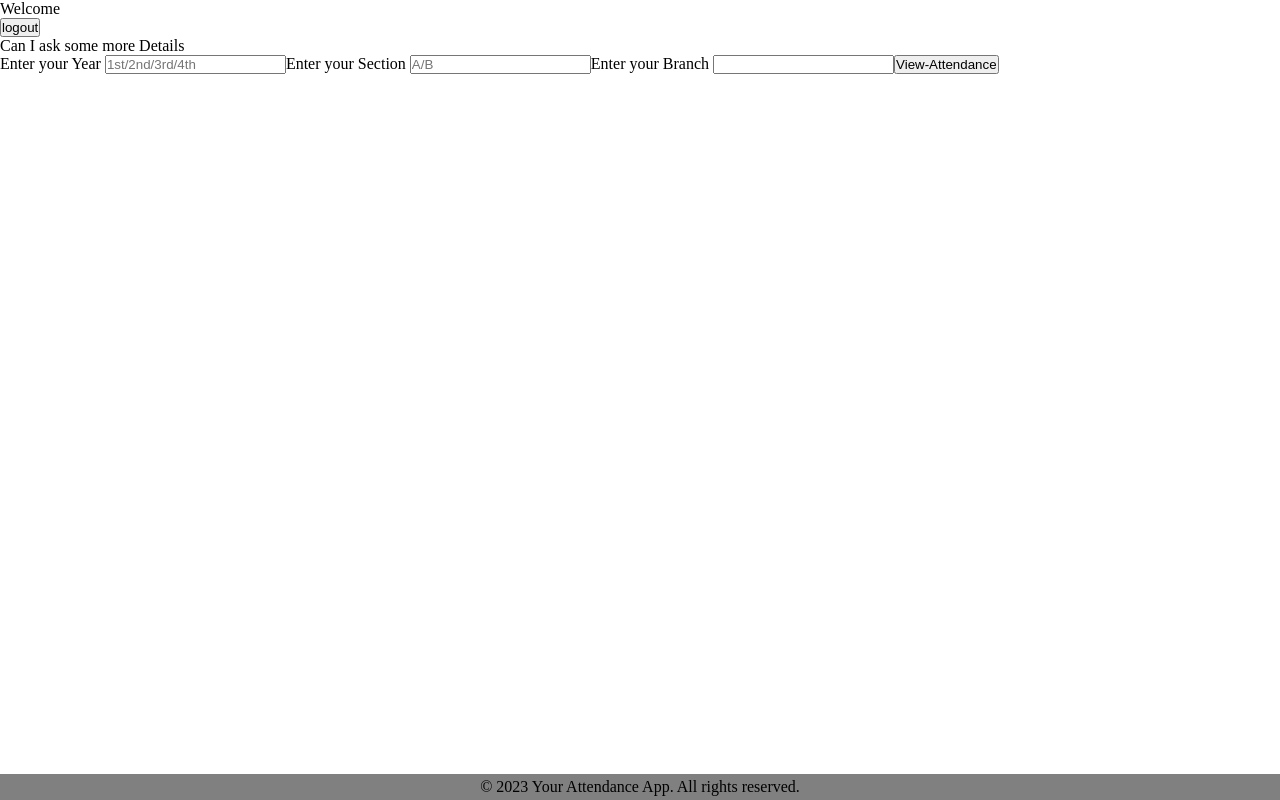
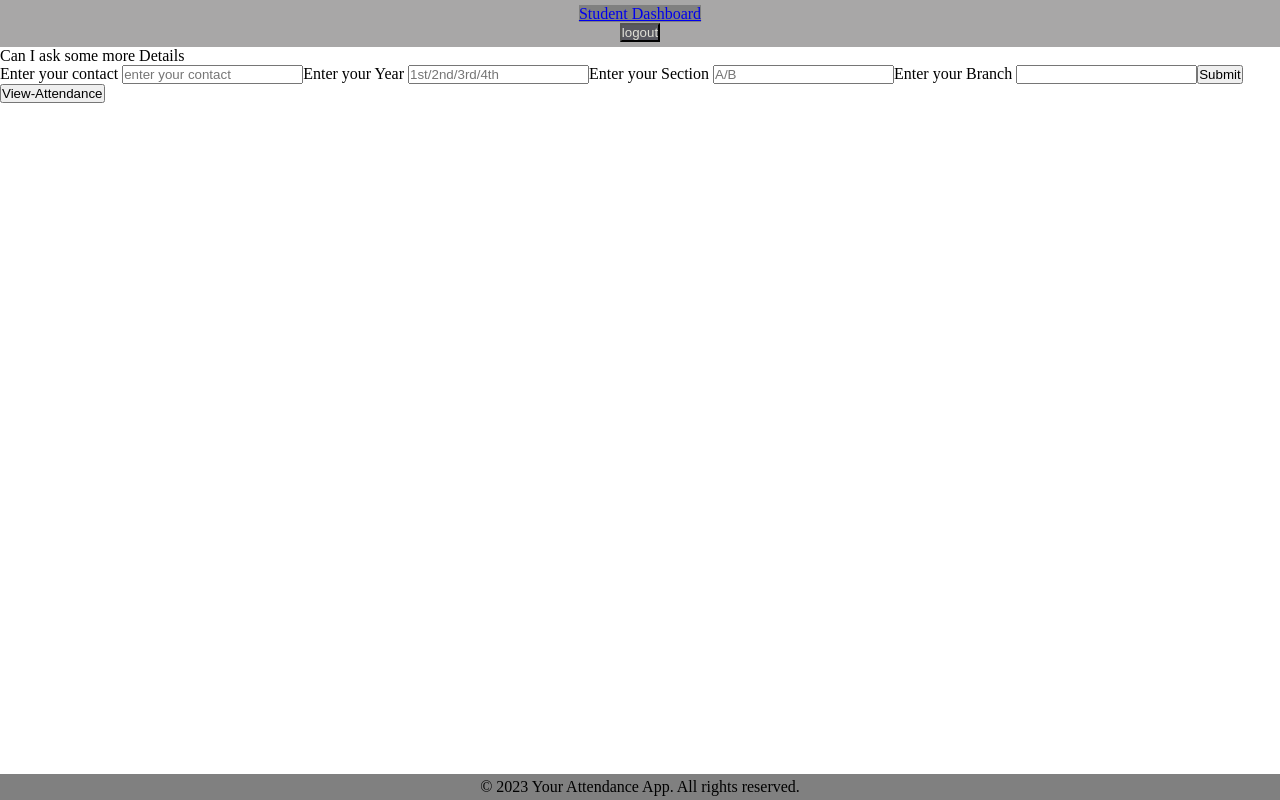
Before and after one commit to Manavmodi4703/Attenddence, a React (Create React App) app: page /studentdashboard in a window 1280 px wide. Built offline with nearby package versions, Linux system fonts and the light colour scheme.

Commit message:
services

```diff
--- a/src/component/faculty/index.jsx
+++ b/src/component/faculty/index.jsx
@@ -24,7 +24,7 @@ const FacultyRegistration = () => {
     }
 
     axios
-    .post("https://server-api1-li2k.onrender.com/api/user/add", {
+    .post("https://quizattendace.onrender.com/api/user/add", {
       name,
       contact,
       password,
--- a/src/component/home/index.jsx
+++ b/src/component/home/index.jsx
@@ -19,17 +19,17 @@ const Home = (role) => {
 
   services.user.login({
         contact,
-        password,
+        password
       })
       .then((res) => {
         console.log("Details", res.data);
         console.log(role);
-        console.log(res.data.role)
+        console.log(res.data.user.role)
         alert("Logged IN successfully");
-        if (res.data.role.toLowerCase() === "student") {
+        if (res.data.user.role.toLowerCase() === "student") {
           navigate("/studentdashboard");
         }
-        else if(res.data.role.toLowerCase() === "faculty"){
+        else if(res.data.user.role.toLowerCase() === "faculty"){
           navigate("/faculty-login")
         }
       })
--- a/src/component/markPage/index.jsx
+++ b/src/component/markPage/index.jsx
@@ -8,7 +8,7 @@ const Mark = () => {
 const [myData, setMyData] = useState([])
 useEffect(() => {
   axios.get
-  ("https://server-api1-li2k.onrender.com/api/user/read")
+  ("https://quizattendace.onrender.com/api/user/read")
   .then((res) =>
   setMyData(res.data.filter(user => user.role === 'student'))
   );
--- a/src/component/student-dashboard/index.jsx
+++ b/src/component/student-dashboard/index.jsx
@@ -1,7 +1,14 @@
 import React, { useState } from 'react';
+import { Wrapper } from './style';
+import { Link } from 'react-router-dom';
+import { services } from '../../services';
 
 const StudentDashboard = () => {
   const [showSubjectSelection, setShowSubjectSelection] = useState(false);
+  const[contact,setContact] =useState()
+  const[year,setYear] =useState()
+  const[section,setSection] = useState()
+  const[branch,setBranch] = useState()
 
   const handleViewAttendance = () => {
     setShowSubjectSelection(true);
@@ -10,26 +17,86 @@ const StudentDashboard = () => {
     window.location = "/"
   }
 
+  const handleSubmit = (e) =>{
+    e.target.value = "loading"
+    e.target.succeed = "true"
+    services.user.update({
+        contact,
+        year,
+        section,
+        branch
+      })
+      .then((res) => {
+        console.log("Updates", res.data);
+        alert("Update successfully");
+      }).catch((err )=>{
+        console.log(err)
+        alert("error in updating")
+      }).finally(()=>{
+        e.target.value = "Success";
+        e.target.succeed = "false";
+        setContact("");
+        setBranch(" ");
+        setYear(" ");
+        setSection(" ");
+
+      });
+
+  }
+
+
+
+
   return (
-    <div>
-      <header>Welcome</header>
-      <a href="#logout" onClick={handleLogout}><input type="button" value="logout" /></a>
+    <Wrapper>
+          <div>
+      <header className='header'><Link className='link' to="/studentdashboard">Student Dashboard</Link>
+      <br />
+      <a href="#logout" onClick={handleLogout}><input className='logout' type="button" value="logout" /></a>
+      </header>
+
       <p>Can I ask some more Details</p>
-      <label htmlFor="year">Enter your Year </label>
-     <input type="text"
+      <label htmlFor="contact">Enter your contact </label>
+     <input
+     type="text"
+     value={contact}
+     placeholder='enter your contact'
+     onChange={(e)=>setContact(e.target.value)}
+     pattern='[1-4]{1}[a-z]{2}'
+     required
+     />
+
+
+    <label htmlFor="year">Enter your Year </label>
+     <input
+     type="text"
+     value={year}
      placeholder='1st/2nd/3rd/4th'
+     onChange={(e)=>setYear(e.target.value)}
      pattern='[1-4]{1}[a-z]{2}'
-     required/>
-      <label htmlFor="year">Enter your Section </label>
-    <input type="text"
+     required
+     />
+
+    <label htmlFor="section">Enter your Section </label>
+    <input
+    type="text"
+    value={section}
+    onChange={(e)=>setSection(e.target.value)}
     placeholder='A/B'
+    />
+
+    <label htmlFor="branch ">Enter your Branch </label>
+      <input type="text"
+       onChange={(e)=>setBranch(e.target.value)}
      />
-      <label htmlFor="year">Enter your Branch </label>
-      <input type="text" />
+
+
+      <input type="button" value="Submit" onClick={handleSubmit} />
       <input
         type="button"
         value="View-Attendance"
         onClick={handleViewAttendance}
+
       />
 
       {showSubjectSelection && (
@@ -41,6 +108,8 @@ const StudentDashboard = () => {
         </div>
       )}
     </div>
+    </Wrapper>
+
   );
 };
 
--- /dev/null
+++ b/src/component/student-dashboard/style.js
@@ -0,0 +1,18 @@
+import { styled } from "styled-components";
+
+export const Wrapper = styled.div`
+.header{
+    text-align: center;
+    background-color: #a8a7a7;
+    padding: 5px;
+}
+.logout{
+    background-color: #585860;
+    color: #dfdfd6;
+
+}
+.link{
+    background-color:grey;
+}
+
+`
--- a/src/component/student/index.jsx
+++ b/src/component/student/index.jsx
@@ -27,7 +27,7 @@ const Student = () => {
     }
 
     axios
-      .post("https://server-api1-li2k.onrender.com/api/user/add",
+      .post("https://quizattendace.onrender.com/api/user/add",
       {
         name,
         contact,
--- a/src/services/index.js
+++ b/src/services/index.js
@@ -4,8 +4,9 @@ import axios from "axios";
 export const services = {
 
     user : {
-        login : payload => axios.post(`https://server-api1-li2k.onrender.com/api/user/login`, payload),
-        read : _ => axios.get(`https://server-api1-li2k.onrender.com/api/user/read`)
+        login : payload => axios.post(`https://quizattendace.onrender.com/api/user/login`, payload),
+        read : _ => axios.get(`https://quizattendace.onrender.com/api/user/read`),
+        update : payload => axios.put('https://quizattendace.onrender.com/api/user/update',payload)
     },
     getSections : () => new Promise((resolve, reject) => {
         setTimeout(() => {
```
